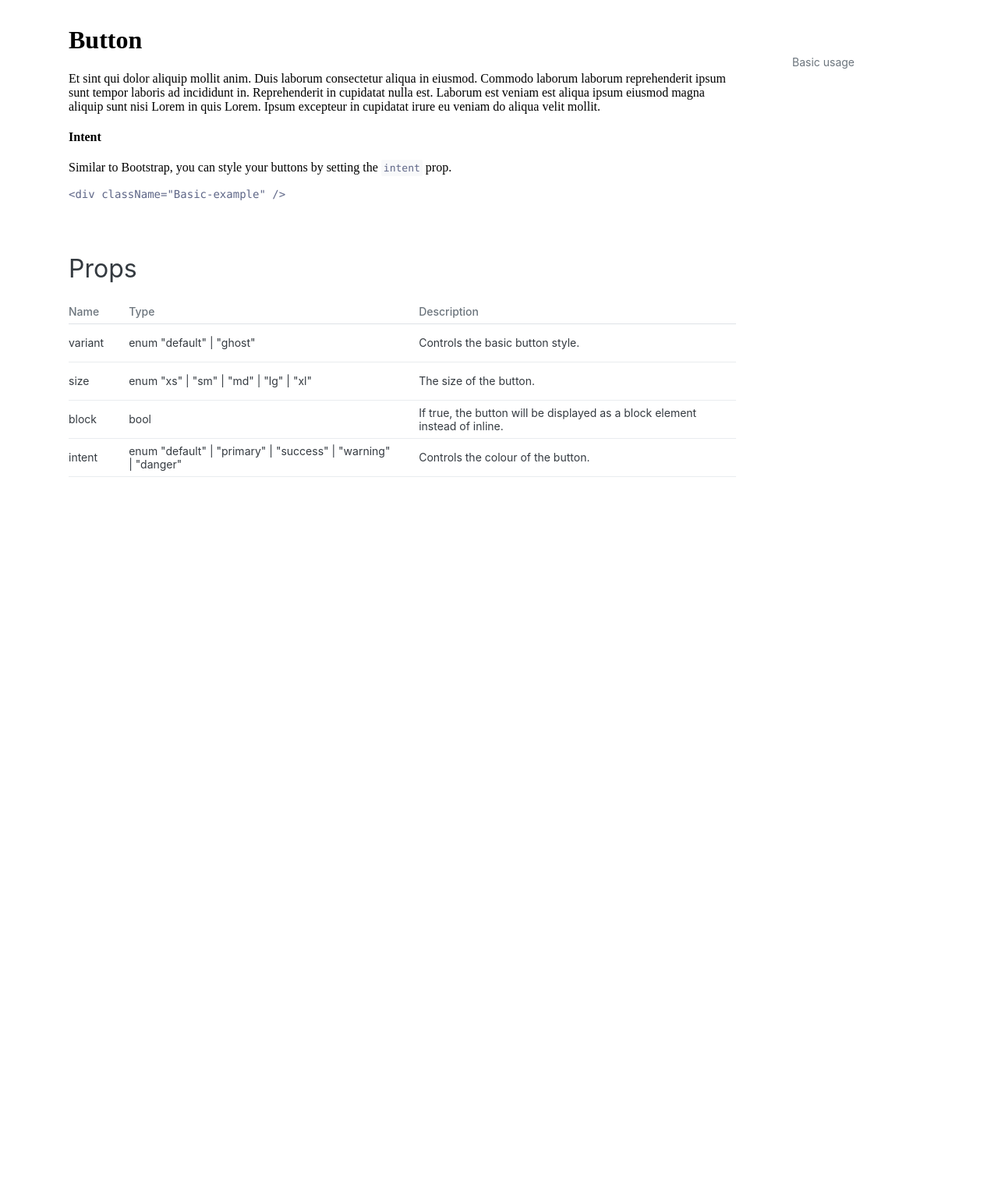
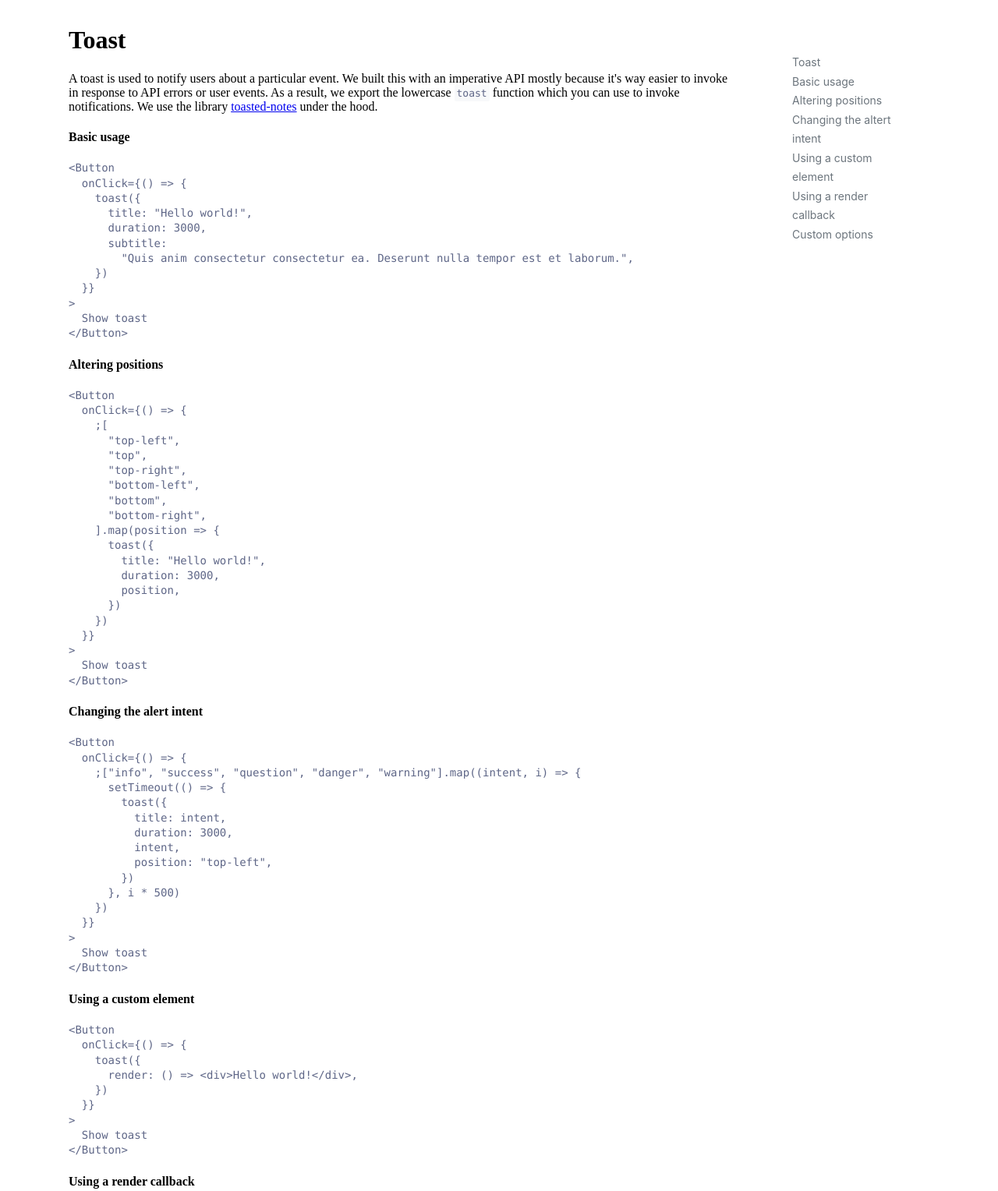
Before and after one commit to yamatokodama/Sancho, a Gatsby site in the folder docs/: page /components/toast in a window 1280 px wide. Shown: the part 20-1548 px from the top of the page at 78% size. Before the commit the page ends 800 px from the top, so only its background shows below. Built offline with nearby package versions, Linux system fonts and the light colour scheme; Gatsby itself is replaced by a stand-in of ours; some packages are replaced by stand-ins of ours; code samples lack their colours.

Commit message:
add toast docs

````diff
--- a/docs/src/pages/components/toast.mdx
+++ b/docs/src/pages/components/toast.mdx
@@ -4,23 +4,117 @@ import { Article } from "../../components/Layout"
 import { Props } from "../../components/Props"
 import SEO from "../../components/SEO"
 
-<SEO title="Button" />
+<SEO title="Toast" />
 
 <Container>
 <Article sidebar={[
-  { id: 'Basic usage', name: 'Basic usage' }
+  { id: 'Toast', name: 'Toast'},
+  { id: 'Basic usage', name: 'Basic usage' },
+  { id: 'Altering positions', name: 'Altering positions' },
+  { id: 'Changing the altert intent', name: 'Changing the altert intent' },
+  { id: 'Using a custom element', name: 'Using a custom element' },
+  { id: 'Using a render callback', name: 'Using a render callback' },
+  { id: 'Options', name: 'Custom options'}
 ]}>
 
-# Button
+# Toast
 
-Et sint qui dolor aliquip mollit anim. Duis laborum consectetur aliqua in eiusmod. Commodo laborum laborum reprehenderit ipsum sunt tempor laboris ad incididunt in. Reprehenderit in cupidatat nulla est. Laborum est veniam est aliqua ipsum eiusmod magna aliquip sunt nisi Lorem in quis Lorem. Ipsum excepteur in cupidatat irure eu veniam do aliqua velit mollit.
+A toast is used to notify users about a particular event. We built this with an imperative API mostly because it's way easier to invoke in response to API errors or user events. As a result, we export the lowercase `toast` function which you can use to invoke notifications. We use the library [toasted-notes](https://github.com/bmcmahen/toasted-notes) under the hood.
 
-#### Intent
-
-Similar to Bootstrap, you can style your buttons by setting the `intent` prop.
+#### Basic usage
 
 ```jsx
-<div className="Basic-example" />
+<Button
+  onClick={() => {
+    toast({
+      title: "Hello world!",
+      duration: 3000,
+      subtitle:
+        "Quis anim consectetur consectetur ea. Deserunt nulla tempor est et laborum.",
+    })
+  }}
+>
+  Show toast
+</Button>
+```
+
+#### Altering positions
+
+```jsx
+<Button
+  onClick={() => {
+    ;[
+      "top-left",
+      "top",
+      "top-right",
+      "bottom-left",
+      "bottom",
+      "bottom-right",
+    ].map(position => {
+      toast({
+        title: "Hello world!",
+        duration: 3000,
+        position,
+      })
+    })
+  }}
+>
+  Show toast
+</Button>
+```
+
+#### Changing the alert intent
+
+```jsx
+<Button
+  onClick={() => {
+    ;["info", "success", "question", "danger", "warning"].map((intent, i) => {
+      setTimeout(() => {
+        toast({
+          title: intent,
+          duration: 3000,
+          intent,
+          position: "top-left",
+        })
+      }, i * 500)
+    })
+  }}
+>
+  Show toast
+</Button>
+```
+
+#### Using a custom element
+
+```jsx
+<Button
+  onClick={() => {
+    toast({
+      render: () => <div>Hello world!</div>,
+    })
+  }}
+>
+  Show toast
+</Button>
+```
+
+#### Using a render callback
+
+```jsx
+<Button
+  onClick={() => {
+    toast({
+      render: ({ onClose, id }) => (
+        <div id={id}>
+          <Text>Hello world</Text>
+          <Button onClick={onClose}>Close me</Button>
+        </div>
+      ),
+    })
+  }}
+>
+  Show toast
+</Button>
 ```
 
 <Props names={["Button"]} />
--- a/src/Toast.tsx
+++ b/src/Toast.tsx
@@ -14,7 +14,7 @@ interface Toast {
   render?: () => React.ReactNode;
 }
 
-export default ({
+export const toast = ({
   position,
   duration,
   render,
@@ -46,3 +46,5 @@ export default ({
     options
   );
 };
+
+export default toast;
````
Also changed, not shown: docs/src/pages/components/tabs.mdx (+41 -2 lines).
